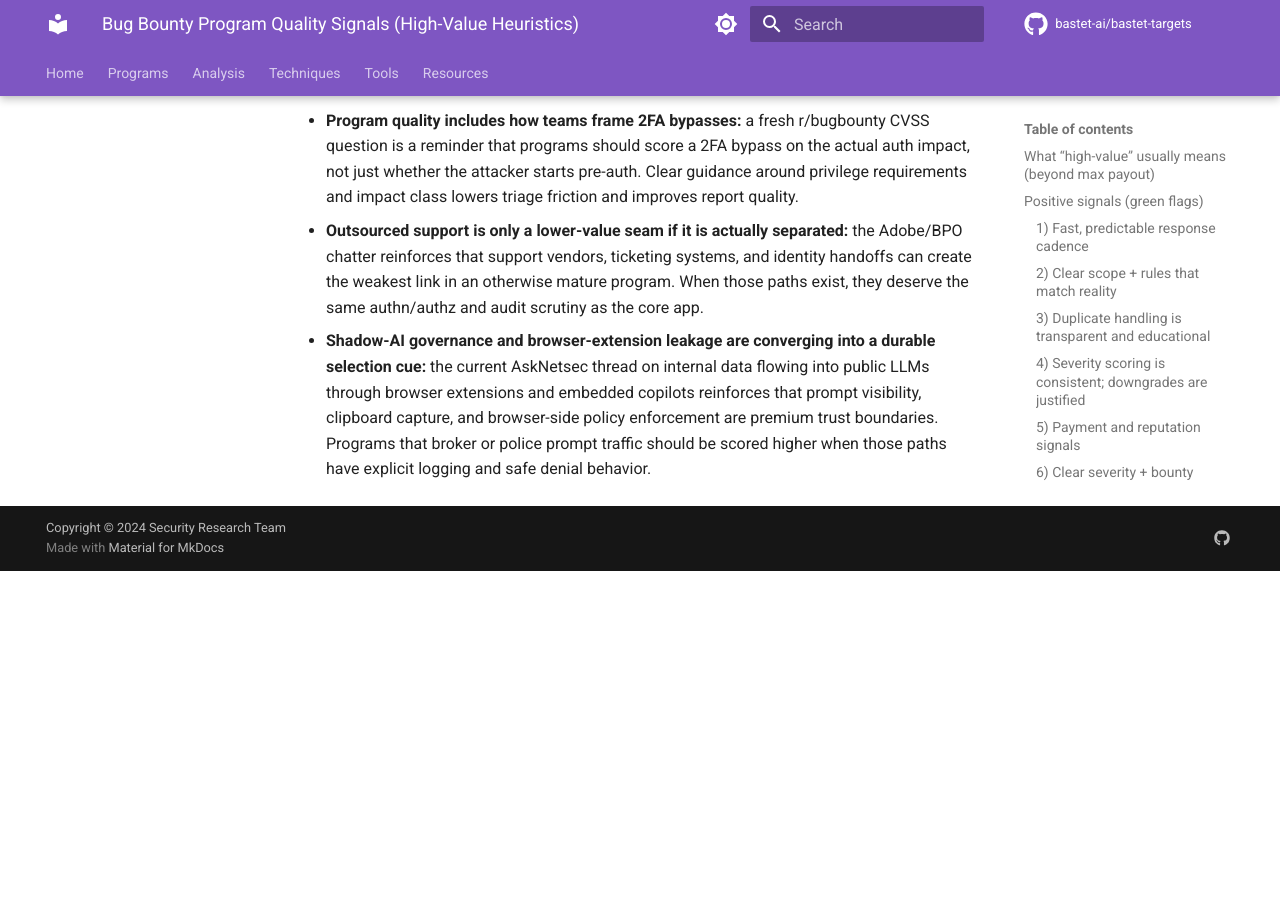
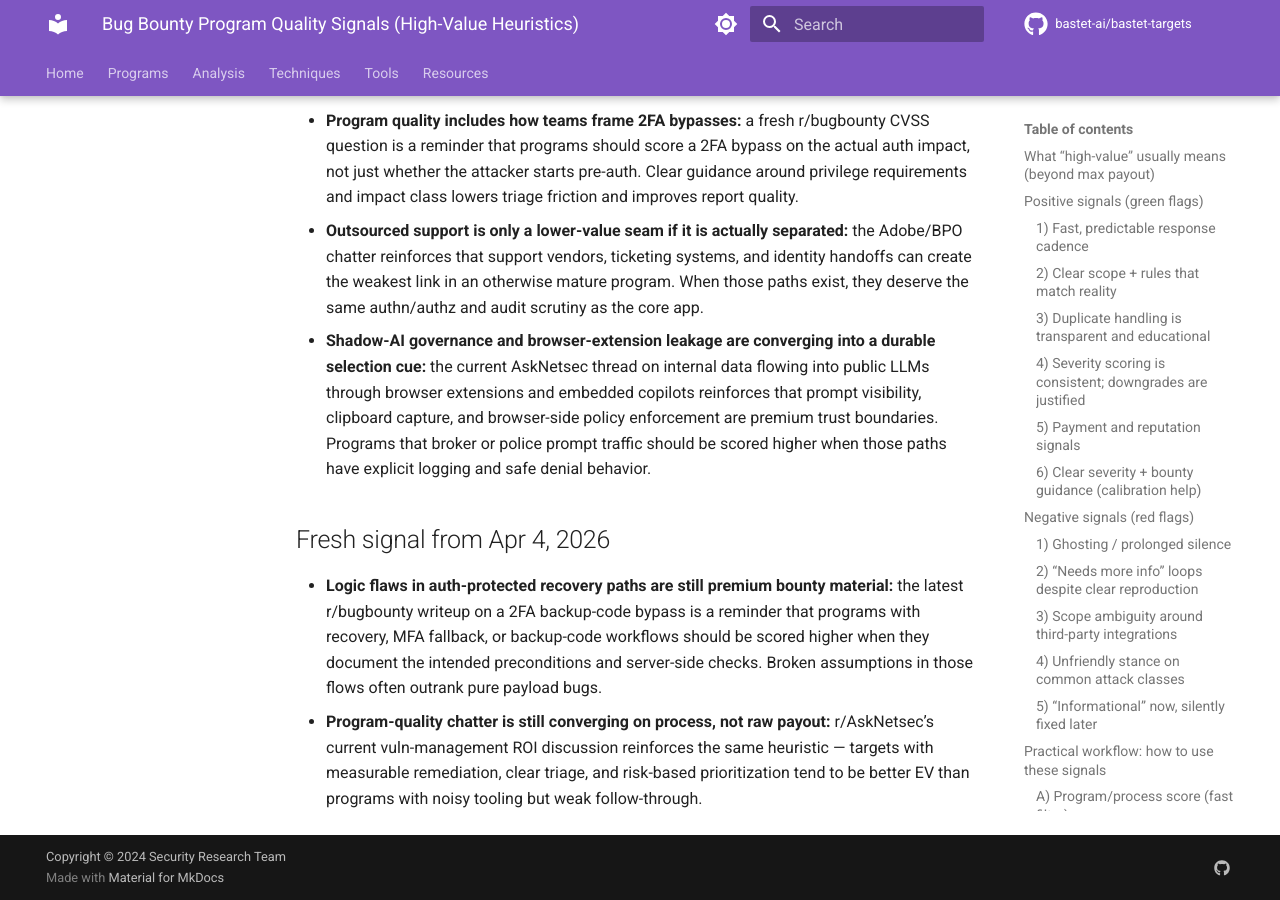
Before and after one commit to bastet-ai/bastet-targets, an MkDocs documentation site: the page built from docs/program-quality-signals.md, in a window 1280 px wide and 900 px high, scrolled down 21438 px. Built offline with MkDocs 1.6.1 and Material for MkDocs 9.7.7, drawn with Linux system fonts in a browser that asks for light colours; comment, search, counter and statistics services are not loaded; before the commit the page ends 22009 px from its top, so only the background shows below that.

Commit message:
docs: add Apr 4 bounty quality signals

```diff
--- a/docs/program-quality-signals.md
+++ b/docs/program-quality-signals.md
@@ -325,3 +325,8 @@
 - **Program quality includes how teams frame 2FA bypasses:** a fresh r/bugbounty CVSS question is a reminder that programs should score a 2FA bypass on the actual auth impact, not just whether the attacker starts pre-auth. Clear guidance around privilege requirements and impact class lowers triage friction and improves report quality.
 - **Outsourced support is only a lower-value seam if it is actually separated:** the Adobe/BPO chatter reinforces that support vendors, ticketing systems, and identity handoffs can create the weakest link in an otherwise mature program. When those paths exist, they deserve the same authn/authz and audit scrutiny as the core app.
 - **Shadow-AI governance and browser-extension leakage are converging into a durable selection cue:** the current AskNetsec thread on internal data flowing into public LLMs through browser extensions and embedded copilots reinforces that prompt visibility, clipboard capture, and browser-side policy enforcement are premium trust boundaries. Programs that broker or police prompt traffic should be scored higher when those paths have explicit logging and safe denial behavior.
+
+## Fresh signal from Apr 4, 2026
+
+- **Logic flaws in auth-protected recovery paths are still premium bounty material:** the latest r/bugbounty writeup on a 2FA backup-code bypass is a reminder that programs with recovery, MFA fallback, or backup-code workflows should be scored higher when they document the intended preconditions and server-side checks. Broken assumptions in those flows often outrank pure payload bugs.
+- **Program-quality chatter is still converging on process, not raw payout:** r/AskNetsec’s current vuln-management ROI discussion reinforces the same heuristic — targets with measurable remediation, clear triage, and risk-based prioritization tend to be better EV than programs with noisy tooling but weak follow-through.
```
